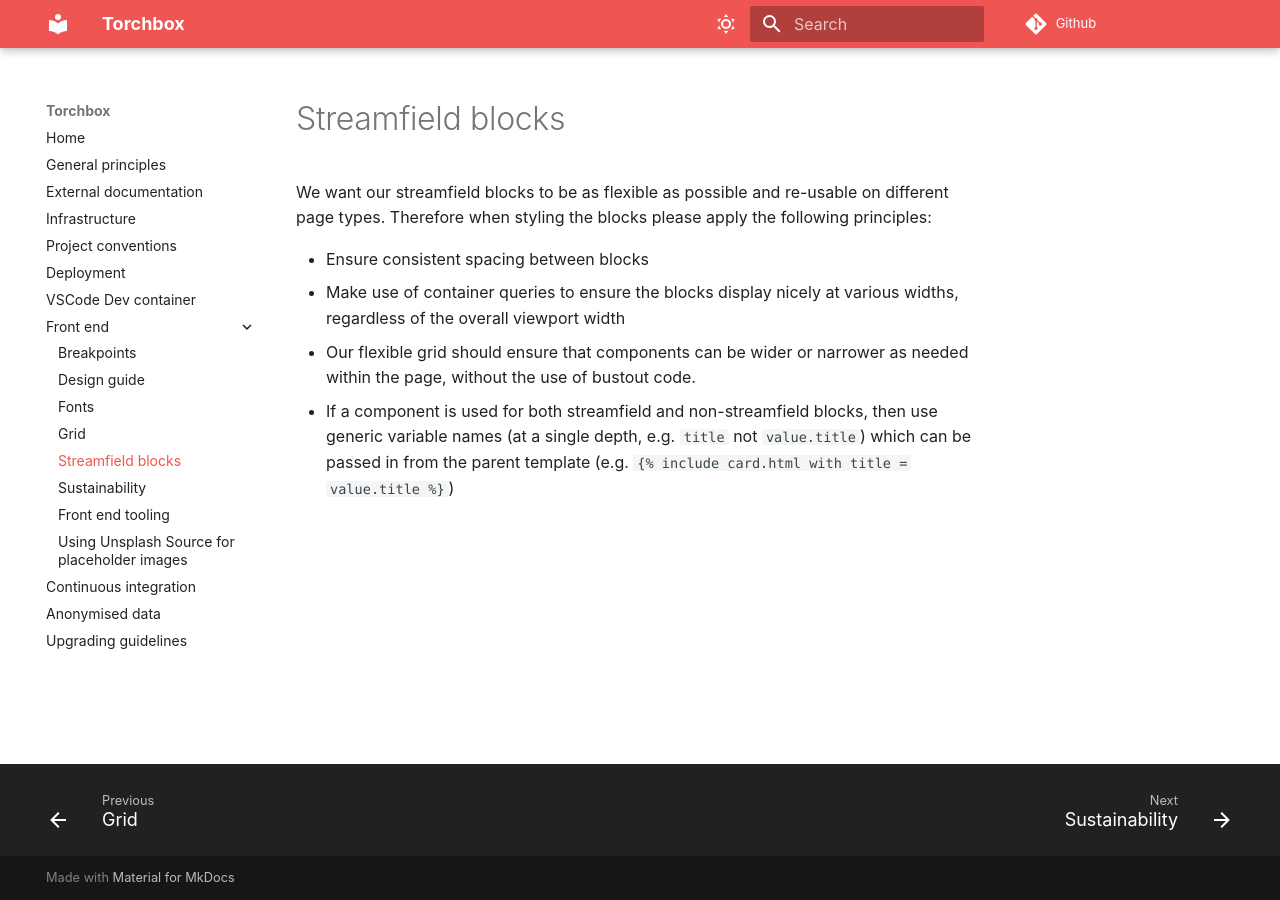
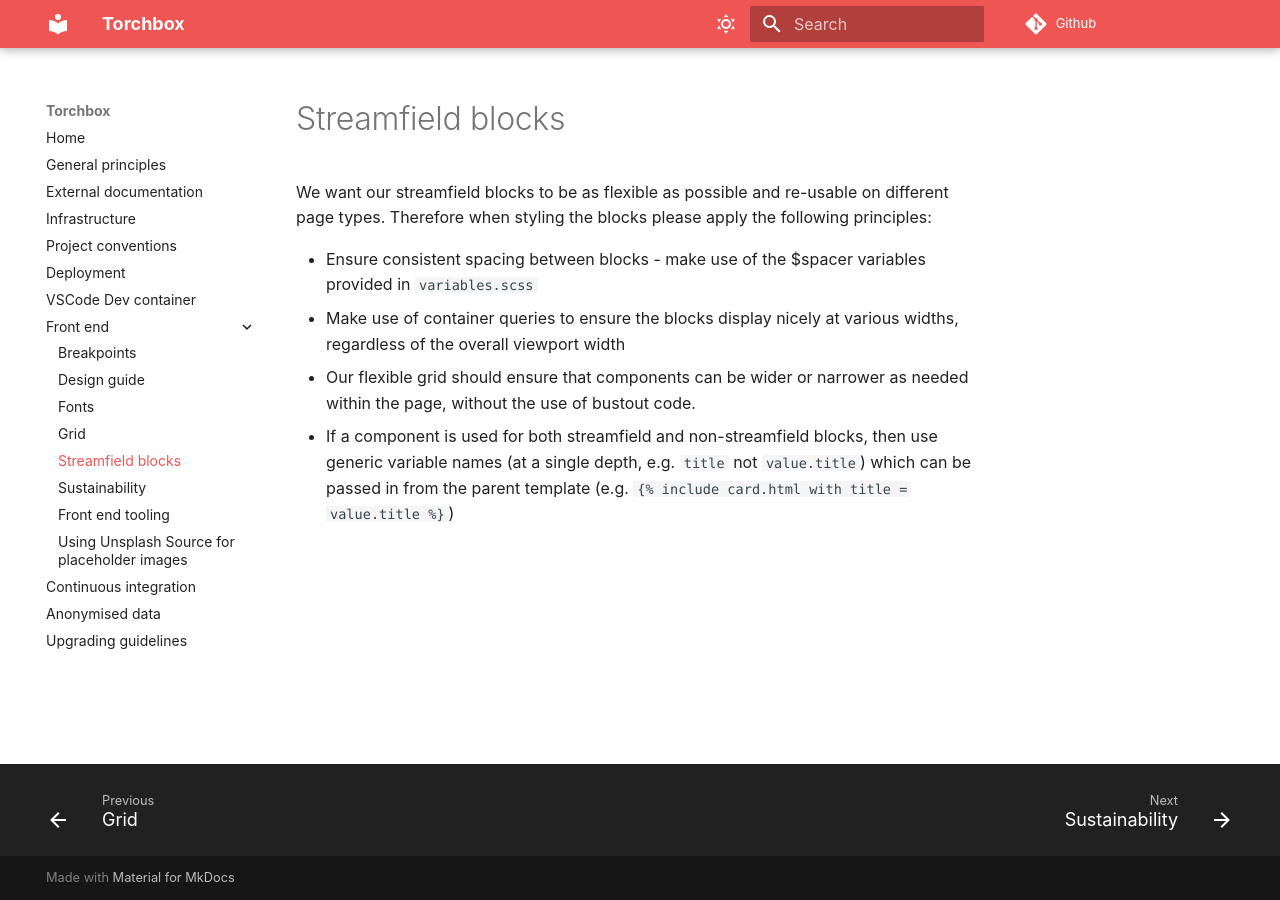
Before and after one commit to torchbox/torchbox.com, an MkDocs documentation site: the page built from docs/front-end/streamfield-blocks.md, in a window 1280 px wide. Built offline with MkDocs 1.6.1 and Material for MkDocs 9.7.7, drawn with Linux system fonts in a browser that asks for light colours; comment, search, counter and statistics services are not loaded.

Commit message:
Amendments from code review

```diff
--- a/docs/front-end/streamfield-blocks.md
+++ b/docs/front-end/streamfield-blocks.md
@@ -2,7 +2,7 @@
 
 We want our streamfield blocks to be as flexible as possible and re-usable on different page types. Therefore when styling the blocks please apply the following principles:
 
-- Ensure consistent spacing between blocks
+- Ensure consistent spacing between blocks - make use of the $spacer variables provided in `variables.scss`
 - Make use of container queries to ensure the blocks display nicely at various widths, regardless of the overall viewport width
 - Our flexible grid should ensure that components can be wider or narrower as needed within the page, without the use of bustout code.
 - If a component is used for both streamfield and non-streamfield blocks, then use generic variable names (at a single depth, e.g. `title` not `value.title`) which can be passed in from the parent template (e.g. `{% include card.html with title = value.title %}`)
```
Also changed, not shown: docs/front-end/sustainability.md (+2 -0 lines).
